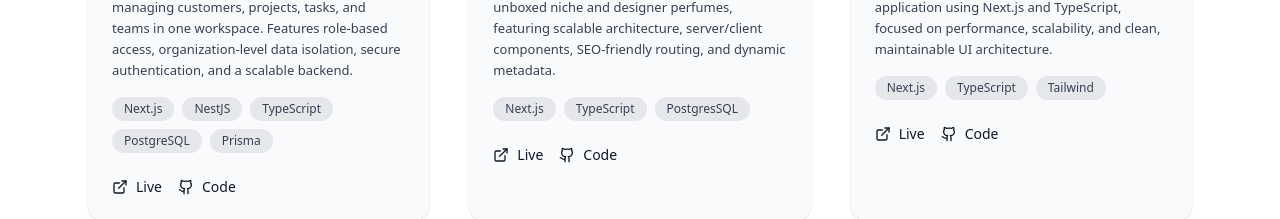
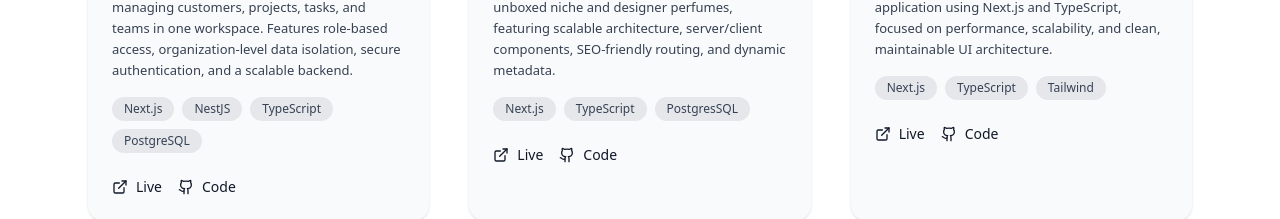
Before and after one commit to Emmanuelchisom89/portfolio, a React (Vite) app: page / in a window 1280 px wide. Shown: the part 4074-4293 px from the top of the page. Built offline with nearby package versions, Linux system fonts and the light colour scheme.

Commit message:
Added new project Opperax

```diff
--- a/src/components/Projects.jsx
+++ b/src/components/Projects.jsx
@@ -9,7 +9,7 @@ const projects = [
     title: "Opperax",
     description:
       "A multi-tenant business operations SaaS for managing customers, projects, tasks, and teams in one workspace. Features role-based access, organization-level data isolation, secure authentication, and a scalable backend.",
-    tech: ["Next.js", "NestJS", "TypeScript", "PostgreSQL", "Prisma"],
+    tech: ["Next.js", "NestJS", "TypeScript", "PostgreSQL"],
     live: "#",
     github: "#",
     image: "/opperax.png",
```
